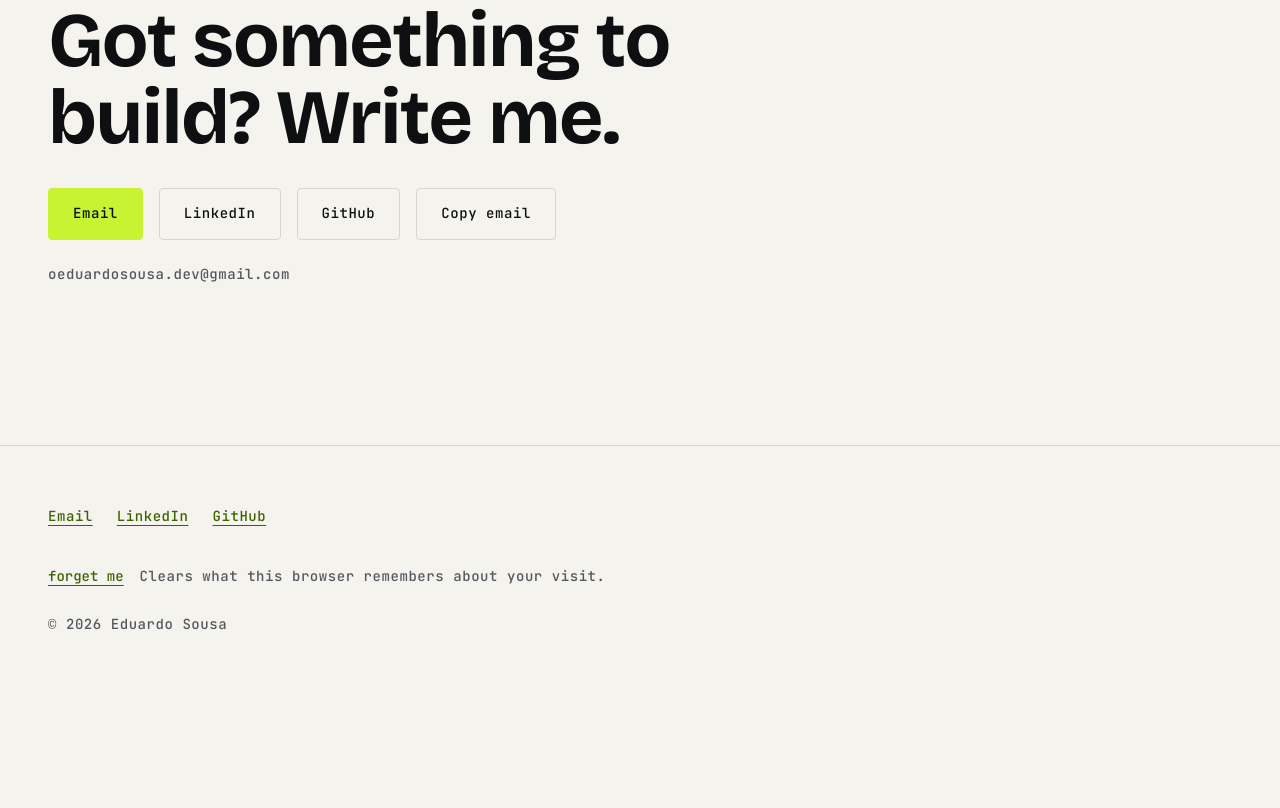
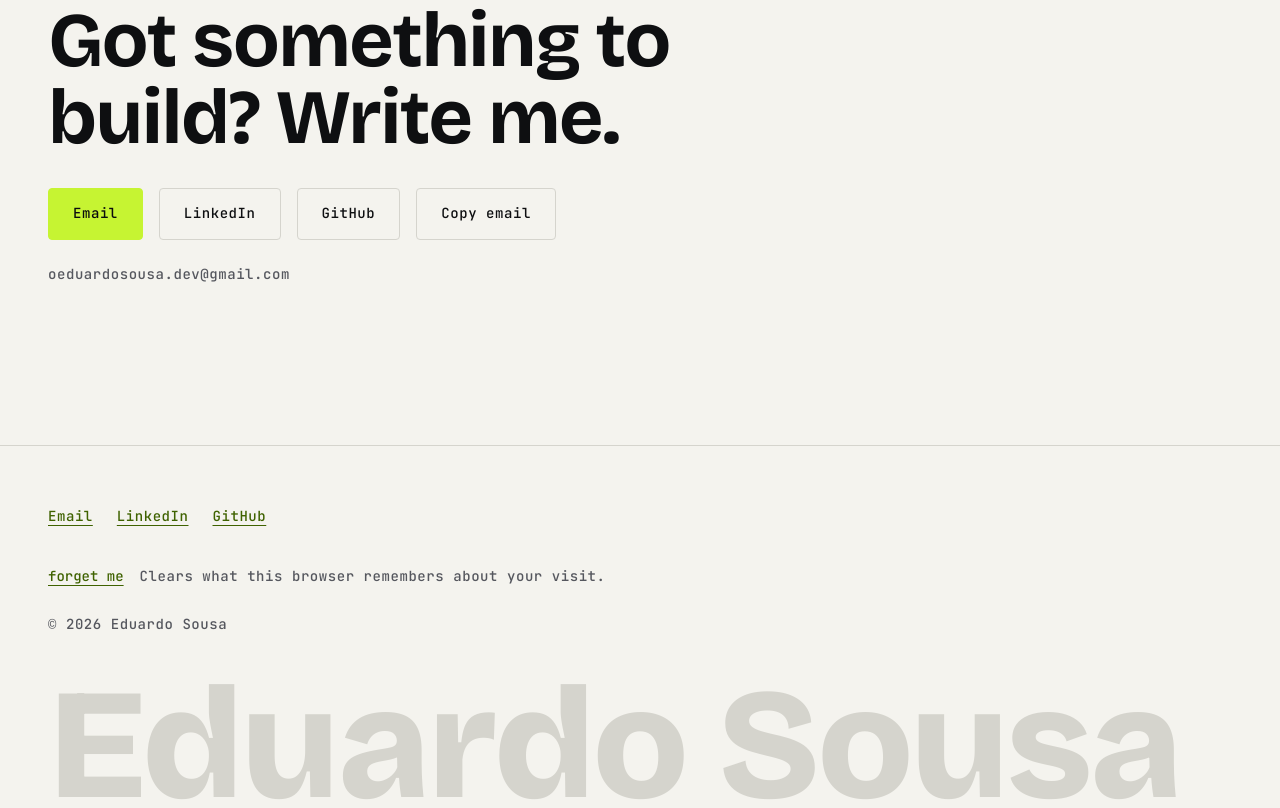
Before and after one commit to oeduardosousa/personal-website, an Astro site: page / in a window 1280 px wide. Shown: the part 4303-5111 px from the top of the page. Before the commit the page ends 4986 px from the top, so only its background shows below. Built offline with nearby package versions, Linux system fonts and the light colour scheme; Astro itself is replaced by a stand-in of ours.

Commit message:
Add a large, quiet name sign-off to the footer
Co-Authored-By: Claude Fable 5.2 <noreply@anthropic.com>

```diff
--- a/src/components/Home.astro
+++ b/src/components/Home.astro
@@ -229,6 +229,7 @@ const dynJson = JSON.stringify(dyn).replaceAll("<", String.fromCharCode(92) + "u
       </p>
       <p class="label muted">&copy; <span data-year>{buildYear}</span> {t.footer.rights}</p>
     </div>
+    <p class="footer-name" aria-hidden="true">{t.name}</p>
   </footer>
   <script id="dyn" type="application/json" set:html={dynJson} />
 </Base>
--- a/src/styles/base.css
+++ b/src/styles/base.css
@@ -356,7 +356,13 @@ h2 { margin-bottom: var(--space-8); }
 .palette__status[data-state="fail"] { color: var(--color-error); }
 
 /* ---------- Footer ---------- */
-.site-footer { padding-block: var(--space-12); border-top: var(--border); }
+.site-footer { padding-block: var(--space-12) 0; border-top: var(--border); overflow: clip; }
+/* Sign-off: the name once more, huge and quiet, running off the bottom edge. Decorative. */
+.footer-name {
+  max-width: var(--wide); margin: var(--space-12) auto -0.16em; padding-inline: var(--gutter);
+  font-size: min(calc((100vw - 2 * var(--gutter)) / 7.55), 9.8rem); /* the name is about 7.5em wide: fills the column */ font-weight: var(--weight-hero); line-height: 0.8; letter-spacing: var(--tracking-display);
+  white-space: nowrap; color: var(--color-border); user-select: none;
+}
 .site-footer .wrap { display: grid; gap: var(--space-4); }
 .footer-links { display: flex; flex-wrap: wrap; gap: 0 var(--space-6); }
 .linklike { color: var(--color-accent-text); text-decoration: underline; text-underline-offset: 4px; min-height: var(--tap); }
```
